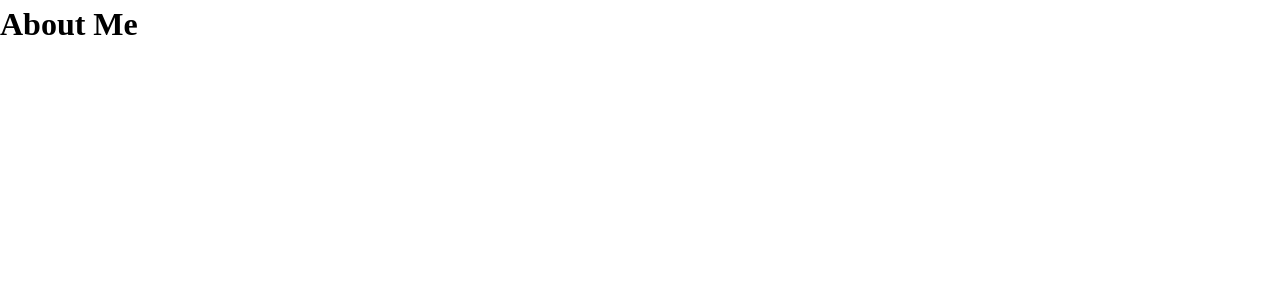
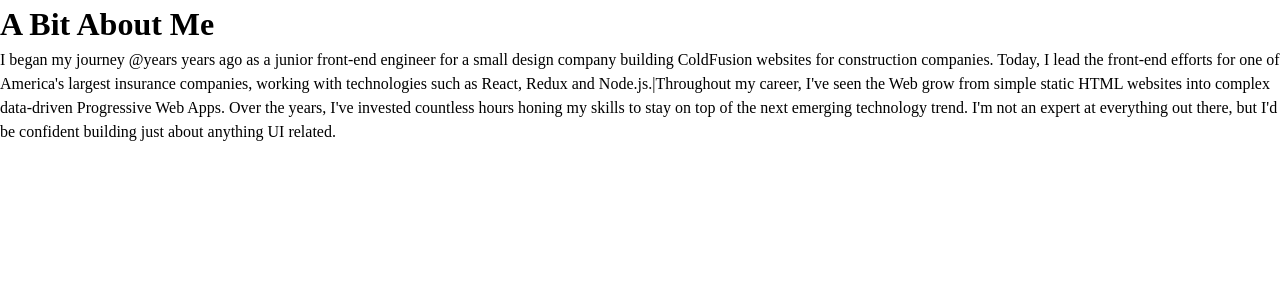
Before and after one commit to alan-eicker/personal-website, a Next.js app: page /about in a window 1280 px wide. Shown: the top 300 px of the page. Built offline with nearby package versions, Linux system fonts and the light colour scheme.

Commit message:
refctoring

```diff
--- a/src/components/Layout/index.tsx
+++ b/src/components/Layout/index.tsx
@@ -1,11 +1,14 @@
 import React, { ReactNode } from 'react';
 import styles from './styles.module.scss';
+import { HeaderProps, FooterProps } from '../../interfaces/AppContent';
 
 export interface ILayoutProps {
   children: ReactNode;
+  header: HeaderProps;
+  footer: FooterProps;
 }
 
-const Layout = ({ children }: ILayoutProps) => {
+const Layout = ({ children, header, footer }: ILayoutProps) => {
   return (
     <div className={styles.layout}>
       {/** Header... */}
--- a/src/data/content.json
+++ b/src/data/content.json
@@ -41,7 +41,7 @@
       }
     ]
   },
-  "bio": {
+  "about": {
     "title": "A Bit About Me",
     "content": "I began my journey @years years ago as a junior front-end engineer for a small design company building ColdFusion websites for construction companies. Today, I lead the front-end efforts for one of America's largest insurance companies, working with technologies such as React, Redux and Node.js.|Throughout my career, I've seen the Web grow from simple static HTML websites into complex data-driven Progressive Web Apps. Over the years, I've invested countless hours honing my skills to stay on top of the next emerging technology trend. I'm not an expert at everything out there, but I'd be confident building just about anything UI related."
   },
--- a/src/hocs/WithLayout.tsx
+++ b/src/hocs/WithLayout.tsx
@@ -1,17 +1,22 @@
 /* eslint-disable react/display-name */
 import React, { ComponentType } from 'react';
 import Layout from 'components/Layout';
-import { useAppContent } from '../pages/_app';
+import { useRouter } from 'next/router';
+import { AppContent } from '../interfaces/AppContent';
+import content from '../data/content.json';
 
 export const withLayout = <TProps extends object>(
   Component: ComponentType<TProps>,
 ) => {
   return (props: TProps) => {
-    const { content } = useAppContent();
+    const { pathname } = useRouter();
+    const { header, footer } = content;
+    const [_, page] = pathname.split('/');
+    const pageProps = content[page as keyof AppContent] as object;
 
     return (
-      <Layout>
-        <Component {...props} />
+      <Layout header={header} footer={footer}>
+        <Component {...props} {...pageProps} />
       </Layout>
     );
   };
--- a/src/pages/_app.tsx
+++ b/src/pages/_app.tsx
@@ -1,22 +1,9 @@
-import { createContext, useContext } from 'react';
+import React from 'react';
 import type { AppProps } from 'next/app';
-import Layout from 'components/Layout';
 import 'styles/base.scss';
-import content from '../data/content.json';
-import { IAppContext } from '../interfaces/AppContext';
-
-const AppContext = createContext<IAppContext>({
-  content: undefined,
-});
-
-export const useAppContent = () => useContext(AppContext);
 
 const App = ({ Component, pageProps }: AppProps) => {
-  return (
-    <AppContext.Provider value={{ content }}>
-      <Component {...pageProps} />
-    </AppContext.Provider>
-  );
+  return <Component {...pageProps} />;
 };
 
 export default App;
--- a/src/pages/about.tsx
+++ b/src/pages/about.tsx
@@ -1,9 +1,8 @@
 import Head from 'next/head';
-import { useAppContent } from './_app';
+import withLayout from '../hocs/WithLayout';
+import { AboutProps } from '../interfaces/AppContent';
 
-const About = () => {
-  const { content } = useAppContent();
-
+const About = ({ title, content }: AboutProps) => {
   return (
     <>
       <Head>
@@ -15,9 +14,10 @@ const About = () => {
         <meta name="viewport" content="width=device-width, initial-scale=1" />
         <link rel="icon" href="/favicon.ico" />
       </Head>
-      <h1>About Me</h1>
+      <h1>{title}</h1>
+      <p>{content}</p>
     </>
   );
 };
 
-export default About;
+export default withLayout(About);
--- a/src/pages/career.tsx
+++ b/src/pages/career.tsx
@@ -1,9 +1,6 @@
 import Head from 'next/head';
-import { useAppContent } from './_app';
 
 const Career = () => {
-  const { content } = useAppContent();
-
   return (
     <>
       <Head>
--- a/src/pages/index.tsx
+++ b/src/pages/index.tsx
@@ -1,10 +1,7 @@
 import Head from 'next/head';
 import withLayout from '../hocs/WithLayout';
-import { useAppContent } from './_app';
 
 const Home = () => {
-  const { content } = useAppContent();
-
   return (
     <>
       <Head>
--- a/src/pages/projects.tsx
+++ b/src/pages/projects.tsx
@@ -1,9 +1,6 @@
 import Head from 'next/head';
-import { useAppContent } from './_app';
 
 const Projects = () => {
-  const { content } = useAppContent();
-
   return (
     <>
       <Head>
--- a/src/pages/recommendations.tsx
+++ b/src/pages/recommendations.tsx
@@ -1,9 +1,6 @@
 import Head from 'next/head';
-import { useAppContent } from './_app';
 
 const Recommendations = () => {
-  const { content } = useAppContent();
-
   return (
     <>
       <Head>
--- a/src/pages/skills.tsx
+++ b/src/pages/skills.tsx
@@ -1,9 +1,6 @@
 import Head from 'next/head';
-import { useAppContent } from './_app';
 
 const Skills = () => {
-  const { content } = useAppContent();
-
   return (
     <>
       <Head>
```
Also changed, not shown: src/interfaces/AppContent.ts (renamed from src/interfaces/AppContext.ts, +19 -23 lines).
